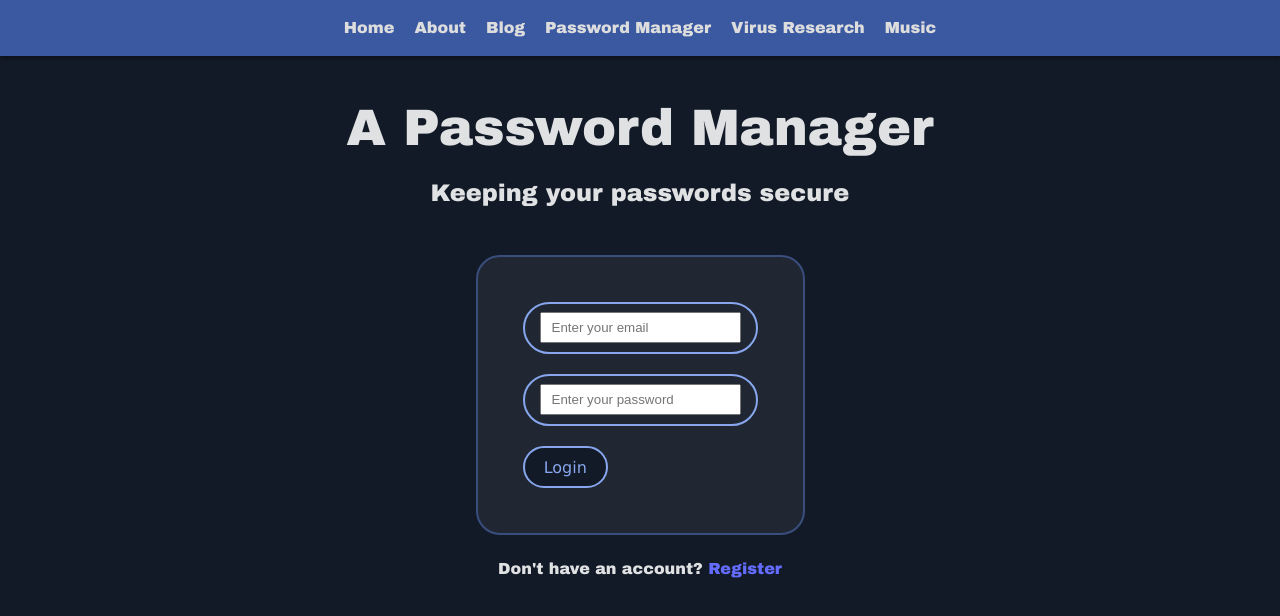
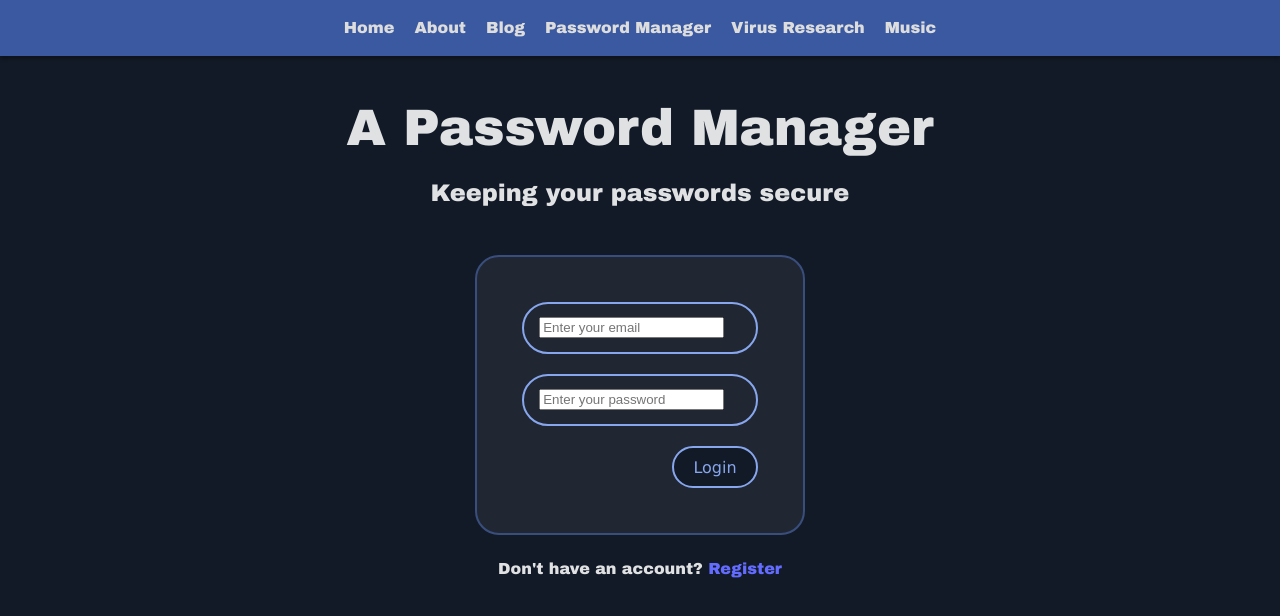
Before and after one commit to DanielProano/Password-Manager, a React (Vite) app in the folder frontend/: page /login in a window 1280 px wide. Shown: the top 616 px of the page. Built offline with nearby package versions, Linux system fonts and the light colour scheme.

Commit message:
Frontend vault nearly done

```diff
--- a/frontend/src/pages/Login.css
+++ b/frontend/src/pages/Login.css
@@ -9,9 +9,10 @@
 	justify-content: center;
 	align-items: center;
 	margin: 10px;
+
 }
 
-.Login-Button {
+.Login-Input {
 	border: 2px solid #87a6ed;
 	background-color: #202733;
 	padding: 8px 15px;
@@ -19,6 +20,10 @@
 	margin-bottom: 20px;
 	display: flex;
 	align-items: center;
+}
+
+#Login-Button {
+	margin-left: 150px;
 }
 
 #Login-Sub h2 {
--- a/frontend/src/pages/Login.jsx
+++ b/frontend/src/pages/Login.jsx
@@ -54,7 +54,7 @@ function LoginPage() {
 
       <div className="Login-Container">
         <div id="Login-Box">
-          <div className="Login-Button">
+          <div className="Login-Input">
             <input
               type='email'
               placeholder='Enter your email'
@@ -63,7 +63,7 @@ function LoginPage() {
             /><br /><br />
           </div>
 
-          <div className="Login-Button">
+          <div className="Login-Input">
             <input
               type='password'
               placeholder='Enter your password'
@@ -71,8 +71,9 @@ function LoginPage() {
               onChange={(e) => setPassword(e.target.value)}
             /><br /><br />
           </div>
-
-          <button onClick={login}>Login</button>
+          <div id="Login-Button">
+            <button onClick={login}>Login</button>
+          </div>
         </div>
       </div>
 
--- a/frontend/src/pages/Vault.jsx
+++ b/frontend/src/pages/Vault.jsx
@@ -107,7 +107,7 @@ function Vault() {
 	    <div id="Vault-Search">
 	      <input placeholder='Search' /><br /><br />
 	    </div>
-	    <button>Search></button>
+	    <button>Search</button>
 
 	    <div class="Vault-Add-Button">
 	      <button onClick={() => setShowPopup(true)}>Add</button>
```
Also changed, not shown: 1 other file (tests, documents, lock files or other folders).
